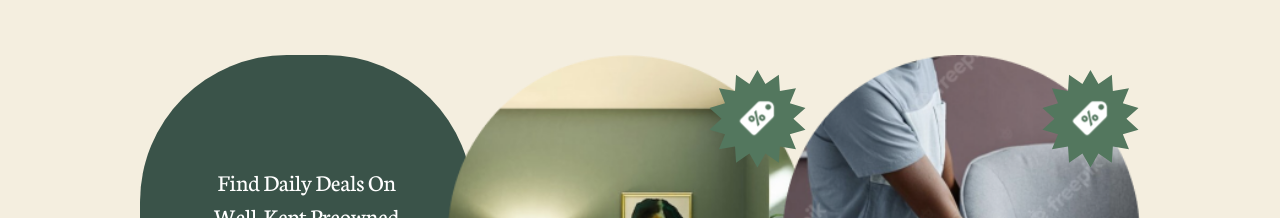
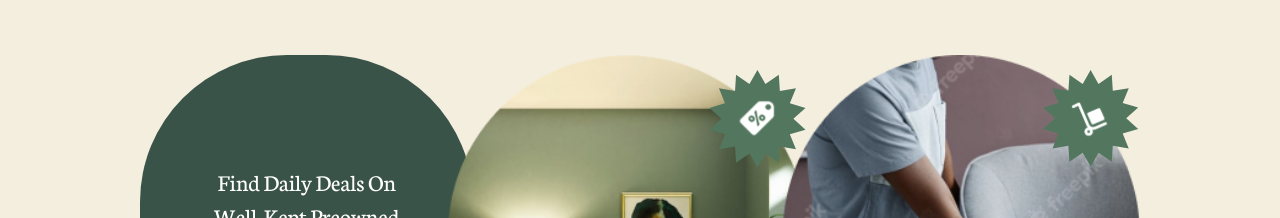
Before and after one commit to kobyrthr/furni-marketplace, a React (Create React App) app: page / in a window 1280 px wide. Shown: the part 348-566 px from the top of the page. Built offline with nearby package versions, Linux system fonts and the light colour scheme.

Commit message:
clean up

```diff
--- a/src/components/Home/HeroSection/HeroSection.js
+++ b/src/components/Home/HeroSection/HeroSection.js
@@ -1,6 +1,6 @@
 import React from "react";
 import styles from "./HeroSection.module.css";
-import { firstProduct, priceTag, secondProduct } from "../../../images/image";
+import { firstProduct, priceTag, handcart, secondProduct } from "../../../images/image";
 
 const HeroSection = () => {
   return (
@@ -23,7 +23,7 @@
         <div className={styles.imageContainer}>
           {" "}
           <img src={secondProduct} alt="#" className={styles.image} />{" "}
-          <img src={priceTag} alt="#" className={styles.priceTag} />
+          <img src={handcart} alt="#" className={styles.priceTag} />
         </div>
       </div>
       <button className={styles.button}>Browse Full Collection</button>
--- a/src/images/image.js
+++ b/src/images/image.js
@@ -1,4 +1,5 @@
 import priceTag from "./priceTag.svg";
+import handcart from "./handcart.svg";
 import firstProduct from "./product1.png";
 import secondProduct from "./product2.png";
 import category1 from "./category/category1.png";
@@ -13,6 +14,7 @@
 
 export {
   priceTag,
+  handcart,
   firstProduct,
   secondProduct,
   category1,
```
Also changed, not shown: src/images/handcart.svg (added).
